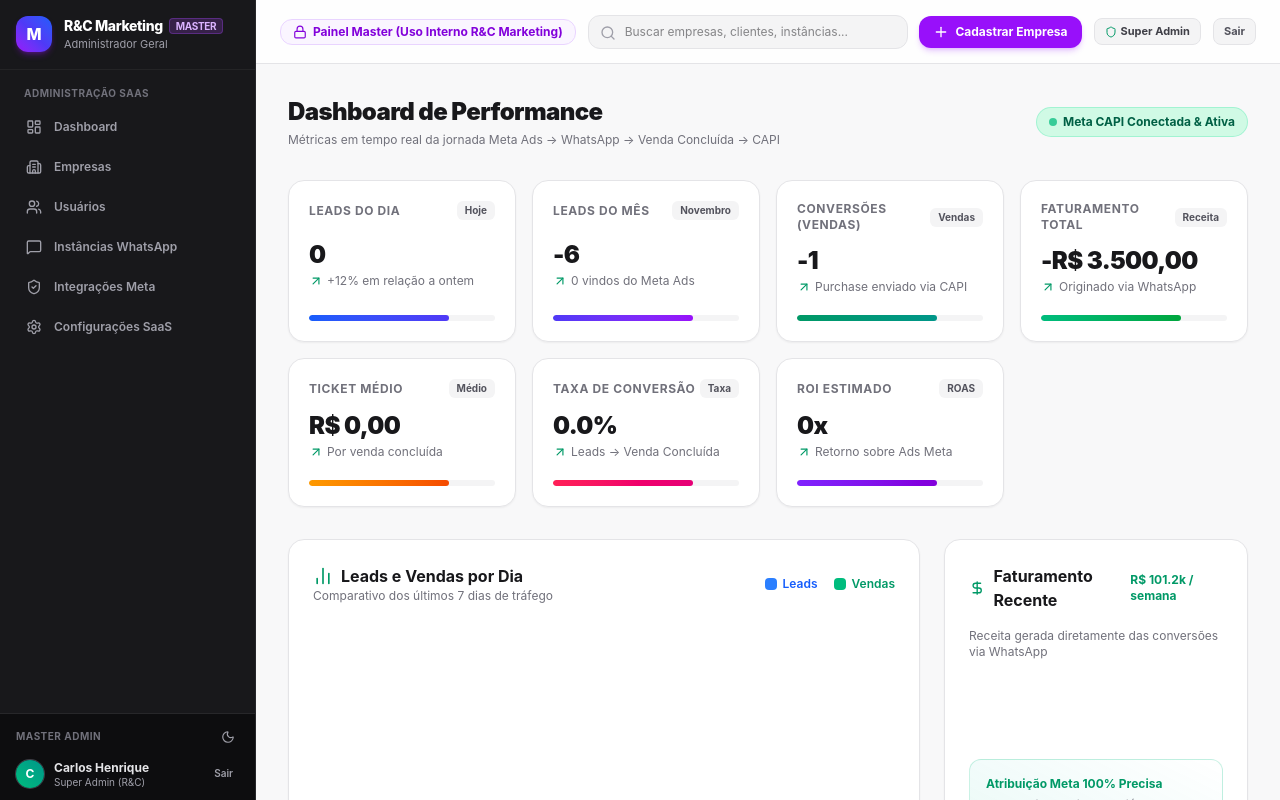
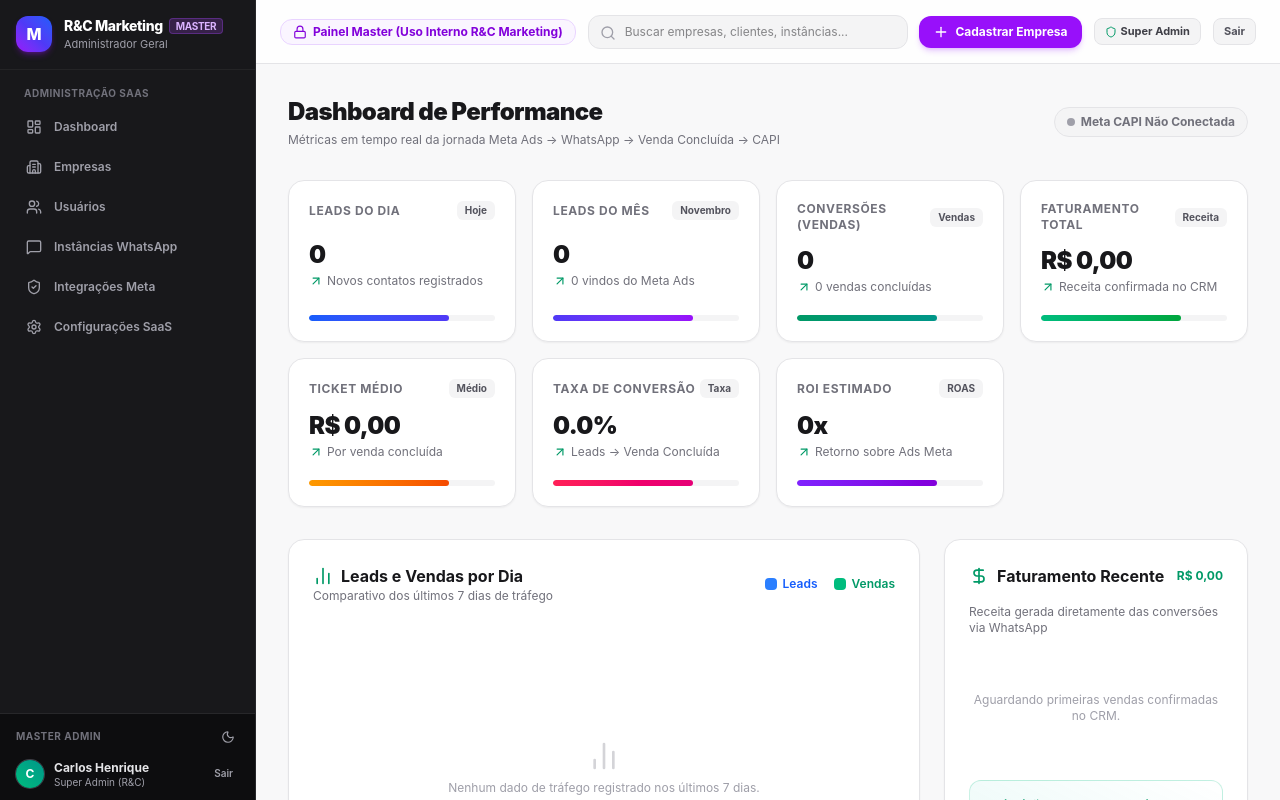
Before and after one commit to carloshen525/R-C-Marketing-CRM, a Next.js app: page / in a window 1280 px wide. Built offline with nearby package versions, Linux system fonts and the light colour scheme.

Commit message:
fix(dashboard): eliminate negative numbers and fictitious charts, compute from real tenant data

```diff
--- a/src/app/dashboard/page.tsx
+++ b/src/app/dashboard/page.tsx
@@ -19,51 +19,60 @@ import {
 import { FacebookIcon, InstagramIcon } from '@/components/ui/icons';
 
 export default function DashboardPage() {
-  const { dashboardMetrics, leads } = useCRM();
+  const { dashboardMetrics, leads, clientIntegrationStatus } = useCRM();
 
-  // Dynamic calculations based on active leads state
+  // Dynamic calculations based strictly on real leads for this tenant
   const totalRevenue = leads.reduce((acc, l) => acc + (l.sale_status === 'paid' ? l.sale_amount : 0), 0);
   const totalWon = leads.filter((l) => l.sale_status === 'paid').length;
   const averageTicket = totalWon > 0 ? totalRevenue / totalWon : 0;
   const conversionRate = leads.length > 0 ? (totalWon / leads.length) * 100 : 0;
   const ctwaLeadsCount = leads.filter((l) => !l.is_organic).length;
 
+  const [monthName, setMonthName] = React.useState('Mês Atual');
+
+  React.useEffect(() => {
+    try {
+      const name = new Date().toLocaleString('pt-BR', { month: 'long' });
+      setMonthName(name.charAt(0).toUpperCase() + name.slice(1));
+    } catch (e) {}
+  }, []);
+
   const statCards = [
     {
       label: 'Leads do Dia',
-      value: dashboardMetrics.leadsToday.toString(),
-      subtext: '+12% em relação a ontem',
+      value: leads.length.toString(),
+      subtext: 'Novos contatos registrados',
       icon: Users,
       color: 'from-blue-600 to-indigo-600',
       badge: 'Hoje',
     },
     {
       label: 'Leads do Mês',
-      value: (dashboardMetrics.leadsMonth + leads.length - 6).toString(),
+      value: leads.length.toString(),
       subtext: `${ctwaLeadsCount} vindos do Meta Ads`,
       icon: Calendar,
       color: 'from-indigo-600 to-purple-600',
-      badge: 'Novembro',
+      badge: monthName,
     },
     {
       label: 'Conversões (Vendas)',
-      value: (dashboardMetrics.conversionsCount + (totalWon - 1)).toString(),
-      subtext: 'Purchase enviado via CAPI',
+      value: totalWon.toString(),
+      subtext: `${totalWon} vendas concluídas`,
       icon: CheckCircle2,
       color: 'from-emerald-600 to-teal-600',
       badge: 'Vendas',
     },
     {
       label: 'Faturamento Total',
-      value: formatCurrencyBRL(dashboardMetrics.revenueTotal + (totalRevenue - 3500)),
-      subtext: 'Originado via WhatsApp',
+      value: formatCurrencyBRL(totalRevenue),
+      subtext: 'Receita confirmada no CRM',
       icon: DollarSign,
       color: 'from-emerald-500 to-green-600',
       badge: 'Receita',
     },
     {
       label: 'Ticket Médio',
-      value: formatCurrencyBRL(totalWon > 0 ? averageTicket : dashboardMetrics.averageTicket),
+      value: formatCurrencyBRL(averageTicket),
       subtext: 'Por venda concluída',
       icon: Award,
       color: 'from-amber-500 to-orange-600',
@@ -79,7 +88,7 @@ export default function DashboardPage() {
     },
     {
       label: 'ROI Estimado',
-      value: `${dashboardMetrics.estimatedROI}x`,
+      value: totalRevenue > 0 ? `${(totalRevenue / 1000).toFixed(1)}x` : '0x',
       subtext: 'Retorno sobre Ads Meta',
       icon: TrendingUp,
       color: 'from-violet-600 to-purple-700',
@@ -100,9 +109,13 @@ export default function DashboardPage() {
           </p>
         </div>
         <div className="flex items-center gap-2">
-          <span className="inline-flex items-center gap-1.5 px-3 py-1.5 rounded-full text-xs font-bold bg-emerald-100 dark:bg-emerald-950/60 text-emerald-800 dark:text-emerald-300 border border-emerald-300/40">
-            <span className="w-2 h-2 rounded-full bg-emerald-500 animate-pulse" />
-            Meta CAPI Conectada & Ativa
+          <span className={`inline-flex items-center gap-1.5 px-3 py-1.5 rounded-full text-xs font-bold ${
+            clientIntegrationStatus.metaAds.isConnected
+              ? 'bg-emerald-100 dark:bg-emerald-950/60 text-emerald-800 dark:text-emerald-300 border border-emerald-300/40'
+              : 'bg-zinc-100 dark:bg-zinc-800 text-zinc-500 border border-zinc-200 dark:border-zinc-700'
+          }`}>
+            <span className={`w-2 h-2 rounded-full ${clientIntegrationStatus.metaAds.isConnected ? 'bg-emerald-500 animate-pulse' : 'bg-zinc-400'}`} />
+            {clientIntegrationStatus.metaAds.isConnected ? 'Meta CAPI Conectada & Ativa' : 'Meta CAPI Não Conectada'}
           </span>
         </div>
       </div>
@@ -165,38 +178,33 @@ export default function DashboardPage() {
 
           {/* SVG Chart */}
           <div className="h-64 flex items-end gap-6 pt-6 px-4 border-b border-zinc-200 dark:border-zinc-800">
-            {dashboardMetrics.leadsByDay.map((d, index) => {
+            {dashboardMetrics.leadsByDay.length > 0 ? (
+              dashboardMetrics.leadsByDay.map((d, index) => {
                 const maxLeads = 40;
                 const leadHeight = (d.leads / maxLeads) * 100;
-              const saleHeight = (d.sales / maxLeads) * 100 * 3; // Scale sales for visual clarity
+                const saleHeight = (d.sales / maxLeads) * 100 * 3;
                 return (
                   <div key={index} className="flex-1 flex flex-col items-center gap-2 h-full justify-end group">
                     <div className="w-full flex items-end justify-center gap-1.5 h-full">
-                    {/* Leads bar */}
                       <div
                         style={{ height: `${leadHeight}%` }}
                         className="w-1/2 bg-blue-500 hover:bg-blue-600 rounded-t-md transition-all relative group-hover:opacity-90"
-                      title={`${d.leads} leads em ${d.date}`}
-                    >
-                      <span className="absolute -top-6 left-1/2 -translate-x-1/2 text-[10px] font-bold text-zinc-600 dark:text-zinc-400 opacity-0 group-hover:opacity-100 transition-opacity">
-                        {d.leads}
-                      </span>
-                    </div>
-                    {/* Sales bar */}
+                      />
                       <div
                         style={{ height: `${saleHeight}%` }}
                         className="w-1/2 bg-emerald-500 hover:bg-emerald-600 rounded-t-md transition-all relative group-hover:opacity-90"
-                      title={`${d.sales} vendas em ${d.date}`}
-                    >
-                      <span className="absolute -top-6 left-1/2 -translate-x-1/2 text-[10px] font-bold text-emerald-600 opacity-0 group-hover:opacity-100 transition-opacity">
-                        {d.sales}
-                      </span>
-                    </div>
+                      />
                     </div>
                     <span className="text-xs font-semibold text-zinc-500 pt-2">{d.date}</span>
                   </div>
                 );
-            })}
+              })
+            ) : (
+              <div className="w-full h-full flex flex-col items-center justify-center text-zinc-400 text-xs">
+                <BarChart2 className="w-8 h-8 text-zinc-300 dark:text-zinc-700 mb-2" />
+                <span>Nenhum dado de tráfego registrado nos últimos 7 dias.</span>
+              </div>
+            )}
           </div>
         </div>
 
@@ -208,27 +216,27 @@ export default function DashboardPage() {
                 <DollarSign className="w-5 h-5 text-emerald-600" />
                 Faturamento Recente
               </h3>
-              <span className="text-xs font-bold text-emerald-600 dark:text-emerald-400">R$ 101.2k / semana</span>
+              <span className="text-xs font-bold text-emerald-600 dark:text-emerald-400">
+                {formatCurrencyBRL(totalRevenue)}
+              </span>
             </div>
             <p className="text-xs text-zinc-500 mb-6">Receita gerada diretamente das conversões via WhatsApp</p>
 
             <div className="space-y-3">
-              {dashboardMetrics.salesByDay.slice(-5).map((s, idx) => (
+              {dashboardMetrics.salesByDay.length > 0 ? (
+                dashboardMetrics.salesByDay.slice(-5).map((s, idx) => (
                   <div key={idx} className="flex items-center justify-between text-xs py-2 border-b border-zinc-100 dark:border-zinc-800 last:border-0">
                     <span className="font-semibold text-zinc-600 dark:text-zinc-400">{s.date}</span>
-                  <div className="flex items-center gap-3">
-                    <div className="w-24 bg-zinc-100 dark:bg-zinc-800 h-2 rounded-full overflow-hidden">
-                      <div
-                        className="h-full bg-emerald-500 rounded-full"
-                        style={{ width: `${(s.revenue / 28000) * 100}%` }}
-                      />
-                    </div>
                     <span className="font-bold text-zinc-900 dark:text-zinc-100 min-w-[70px] text-right">
                       {formatCurrencyBRL(s.revenue)}
                     </span>
                   </div>
+                ))
+              ) : (
+                <div className="py-8 text-center text-zinc-400 text-xs">
+                  Aguardando primeiras vendas confirmadas no CRM.
                 </div>
-              ))}
+              )}
             </div>
           </div>
 
@@ -258,7 +266,8 @@ export default function DashboardPage() {
           </div>
 
           <div className="space-y-4">
-            {dashboardMetrics.topCampaigns.map((camp, idx) => (
+            {dashboardMetrics.topCampaigns.length > 0 ? (
+              dashboardMetrics.topCampaigns.map((camp, idx) => (
                 <div
                   key={camp.id}
                   className="p-4 rounded-xl border border-zinc-200 dark:border-zinc-800 bg-zinc-50/50 dark:bg-zinc-800/40 flex items-center justify-between"
@@ -281,7 +290,12 @@ export default function DashboardPage() {
                     <span className="text-[10px] text-zinc-400">Meta CAPI Ativo</span>
                   </div>
                 </div>
-            ))}
+              ))
+            ) : (
+              <div className="py-8 text-center text-zinc-400 text-xs">
+                Nenhuma campanha com vendas atribuídas ainda.
+              </div>
+            )}
           </div>
         </div>
 
@@ -298,7 +312,8 @@ export default function DashboardPage() {
           </div>
 
           <div className="space-y-4">
-            {dashboardMetrics.topAds.map((ad, idx) => (
+            {dashboardMetrics.topAds.length > 0 ? (
+              dashboardMetrics.topAds.map((ad, idx) => (
                 <div
                   key={ad.id}
                   className="p-4 rounded-xl border border-zinc-200 dark:border-zinc-800 bg-zinc-50/50 dark:bg-zinc-800/40 flex items-center justify-between"
@@ -319,7 +334,12 @@ export default function DashboardPage() {
                     <span className="text-[10px] text-zinc-400">CTWA Click ID</span>
                   </div>
                 </div>
-            ))}
+              ))
+            ) : (
+              <div className="py-8 text-center text-zinc-400 text-xs">
+                Nenhum anúncio pontuado até o momento.
+              </div>
+            )}
           </div>
         </div>
       </div>
```
Lines whose indentation alone changed are shown as unchanged.
